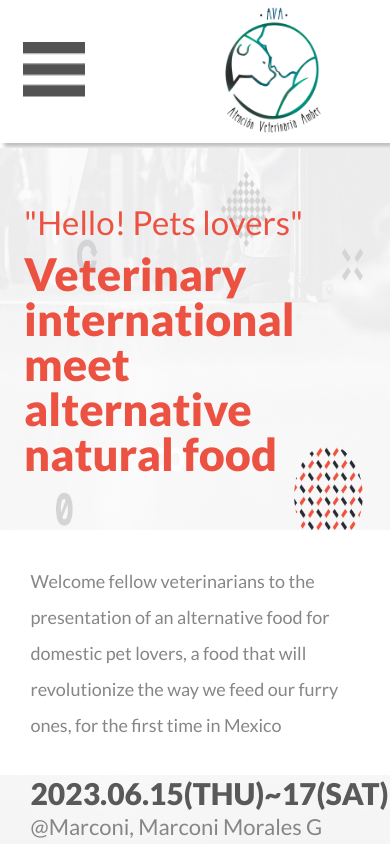
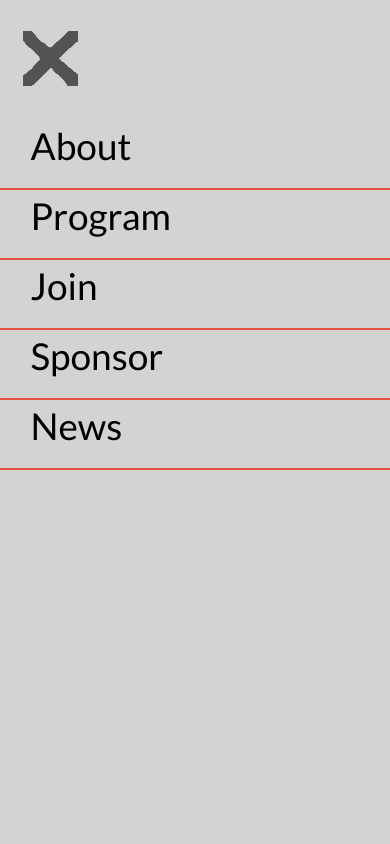
Before and after one commit to Dachrono/AVA-annual-meeting, a website: page index.html in a window 390 px wide. Both pictures are taken after a click on the button 54 px from the left and 71 px from the top of the page. Shown: the top 844 px of the page. Drawn offline with Linux system fonts and the light colour scheme.

Commit message:
hamburger menu function, links to about page up

```diff
--- a/css/about.css
+++ b/css/about.css
@@ -27,10 +27,29 @@ ul {
 
 /* navigation bar style */
 
-.navBar {
+.menuNav {
   display: flex;
   align-items: center;
+  box-shadow: 4px 4px 4px #00000040;
   margin-bottom: 5px;
+}
+
+.navBar {
+  top: 0px;
+  padding: 120px 0.1px 0.1px 0.1px;
+  width: 100%;
+  height: 100%;
+  position: fixed;
+  background-color: lightgrey;
+  font-size: 37px;
+}
+
+.navBar a {
+  padding: 3px 0.1px 20px 30px;
+  border-bottom: 2px solid #ec5242;
+  text-decoration: none;
+  color: #000;
+  display: block;
 }
 
 .menu {
@@ -42,7 +61,7 @@ ul {
 }
 
 .logo1 img {
-  width: 130px;
+  width: 110px;
   margin: 6px 0.1px 6px 123px;
 }
 
--- a/css/indexStyle.css
+++ b/css/indexStyle.css
@@ -27,11 +27,29 @@ ul {
 
 /* navigation bar style */
 
-.navBar {
+.menuNav {
   display: flex;
   align-items: center;
   box-shadow: 4px 4px 4px #00000040;
   margin-bottom: 5px;
+}
+
+.navBar {
+  top: 0px;
+  padding: 120px 0.1px 0.1px 0.1px;
+  width: 100%;
+  height: 100%;
+  position: fixed;
+  background-color: lightgrey;
+  font-size: 37px;
+}
+
+.navBar a {
+  padding: 3px 0.1px 20px 30px;
+  border-bottom: 2px solid #ec5242;
+  text-decoration: none;
+  color: #000;
+  display: block;
 }
 
 .menu {
@@ -43,8 +61,8 @@ ul {
 }
 
 .logo img {
-  width: 130px;
-  margin: 6px 0.1px 6px 123px;
+  width: 110px;
+  margin: 6px 0.1px 5px 123px;
 }
 
 /* introduction style */
--- a/index.html
+++ b/index.html
@@ -24,20 +24,21 @@
         </ul>
     </header>
 
-    <div class="navBar">
-        <nav>
-            <a href="" class="about"></a>
-            <a href="" class="program"></a>
-            <a href="" class="join"></a>
-            <a href="" class="sponsor"></a>
-            <a href="" class="news"></a>
+    <div class="menuNav">
+        <nav id="navBar" class="navBar" style="display: none;">
+            <a href="about.html" class="about">About</a>
+            <a href="" class="program">Program</a>
+            <a href="" class="join">Join</a>
+            <a href="" class="sponsor">Sponsor</a>
+            <a href="" class="news">News</a>
         </nav>
 
-        <div class="menu">
-            <button onclick="hamFunction"><img src="pics/icon/navicon.png" alt="IconHam"></button>
+        <div id="menu" class="menu">
+            <button onclick="hamFunction()"><img  id="barClose" src="pics/icon/navicon.png" alt="IconHam"></button>
         </div>
 
-        <div class="logo"><img src="pics/logo.png" alt="Logo">
+        <div class="logo">
+            <a href="index.html"><img src="pics/logo.png" alt="Logo"></a>
         </div>
     </div>
 
--- a/js/indexScript.js
+++ b/js/indexScript.js
@@ -1,3 +1,16 @@
+// eslint-disable-next-line no-unused-vars
+function hamFunction() {
+  if (document.getElementById('navBar').style.display === 'none') {
+    document.getElementById('navBar').style.display = 'block';
+    document.getElementById('menu').style.position = 'fixed';
+    document.getElementById('barClose').src = 'pics/icon/xicon.png';
+  } else {
+    document.getElementById('navBar').style.display = 'none';
+    document.getElementById('barClose').src = 'pics/icon/navicon.png';
+    document.getElementById('menu').style.position = '';
+  }
+}
+
 const cardsInfo = [
   {
     pic: 'pics/photo/E_Andy.png',
```
Also changed, not shown: about.html (+11 -10 lines), js/aboutScript.js (+13 -0 lines), pics/icon/xicon.png (added).
